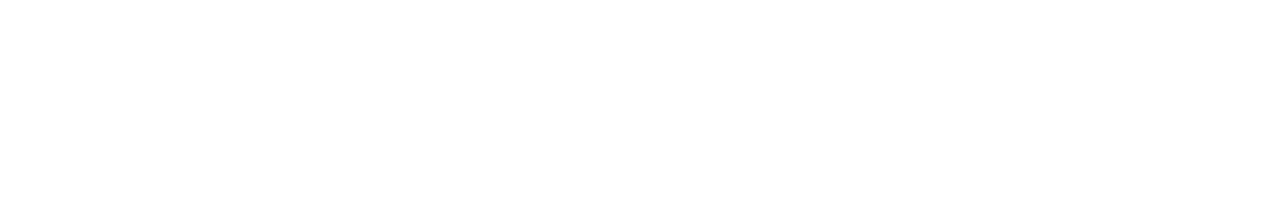
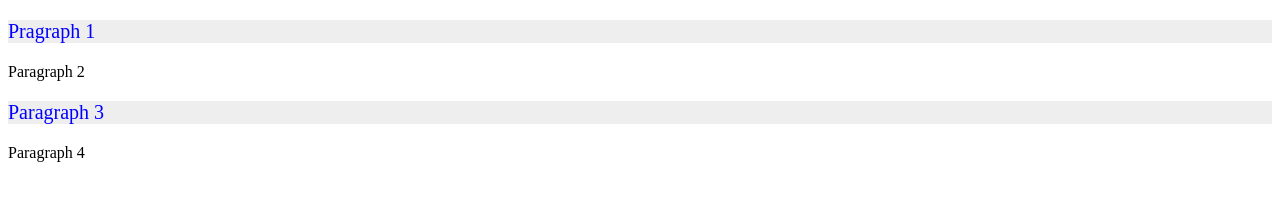
Before and after one commit to acciojob/class-practise-praveenbareth4261-cloud, a website: page main.html in a window 1280 px wide. Drawn offline with Linux system fonts and the light colour scheme.

Commit message:
created a submission

```diff
--- a/main.html
+++ b/main.html
@@ -8,6 +8,10 @@
 
 <body>
 	<!-- the entire body must be written by student -->
+	<P class="selector">Pragraph 1</P>
+	<p>Paragraph 2</p>
+	<p class="selector">Paragraph 3</p>
+	<p>Paragraph 4</p>
     <script type="text/javascript" src="./script.js">
 </script>
 
--- a/styles.css
+++ b/styles.css
@@ -1 +1,7 @@
 /*  your css code here. If applicable */
+.selector{
+	background-color: #eee;
+	color: #00f;
+	font-family: read-write-plaintext-only;
+	font-size: 20px;
+}
```
